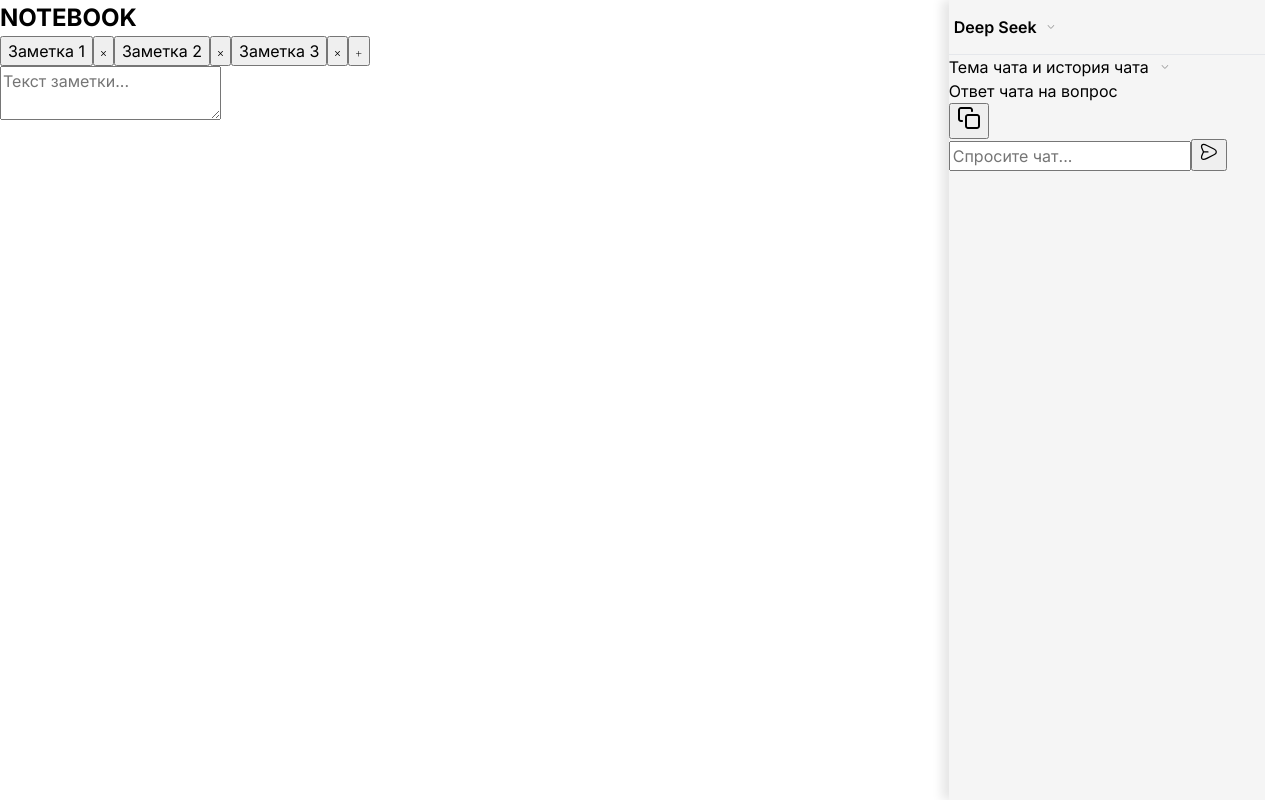
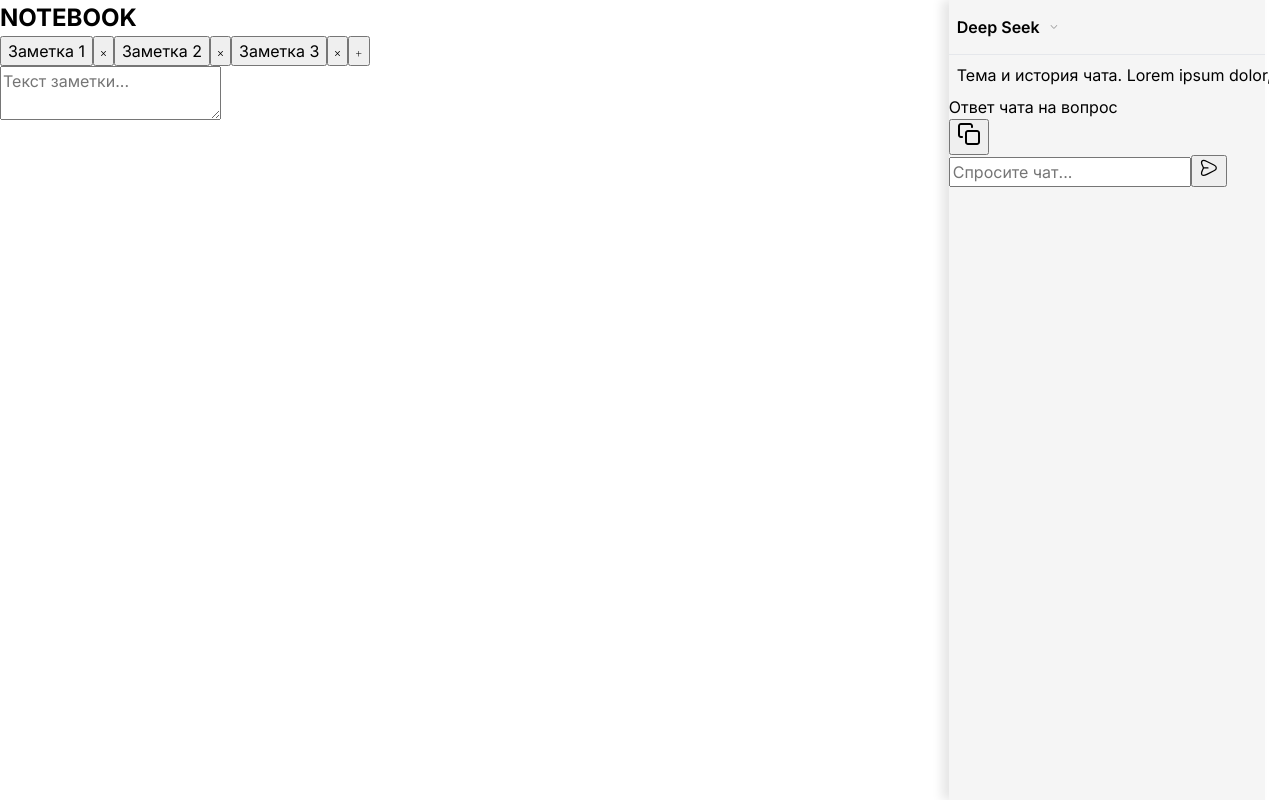
Before and after one commit to Liamm95/JS_StartPage, a React (Vite) app: page / in a window 1280 px wide. Built offline with nearby package versions, Linux system fonts and the light colour scheme.

Commit message:
style: add new styles for ai-chat__history

```diff
--- a/src/components/AiChat.css
+++ b/src/components/AiChat.css
@@ -1,5 +1,6 @@
 .ai-chat {
   flex: 1;
+  max-width: 25%;
   display: flex;
   flex-direction: column;
   background-color: var(--color-gray-1);
@@ -10,7 +11,7 @@
   display: flex;
   align-items: center;
   gap: 8px;
-  padding: 15px 15px 15px 5px;
+  padding: 15px 15px 15px 8px;
   border-bottom: 1px solid #e5e7eb;
 }
 
@@ -53,11 +54,28 @@
 }
 
 .ai-chat__history {
-  display: flex;
-  gap: 10px;
+  display: inline-flex;
+  margin: 4px;
+  padding: 4px;
+  cursor: pointer;
+  align-self: flex-start;
+  align-items: center;
+  overflow: hidden;
+  border-radius: 8px;
+  user-select: none;
+  white-space: nowrap;
+  text-overflow: ellipsis;
+  max-width: 100%;
 }
 
-.ai-chat__choose-history:hover {
+.ai-chat__choose-history {
+  padding-right: 10px;
+}
+
+.ai-chat__history .ai-chat__choose-button:hover {
+  background-color: transparent;
+}
+
+.ai-chat__history:hover {
   background-color: rgb(219, 218, 218);
-  border-radius: 8%;
 }
--- a/src/components/AiChat.jsx
+++ b/src/components/AiChat.jsx
@@ -42,7 +42,11 @@ const AiChat = () => {
       <div className="ai-chat__history">
         {/* История сообщений чата */}
         <label htmlFor="history-button" className="ai-chat__choose-history">
-          Тема чата и история чата
+          Тема и история чата. Lorem ipsum dolor, sit amet consectetur
+          adipisicing elit. Ipsum architecto distinctio cumque sunt molestiae.
+          Illum accusantium dignissimos, non voluptatum nostrum voluptatibus
+          cupiditate maxime explicabo autem laboriosam eos veritatis, possimus
+          a.
         </label>
         <button
           id="history-button"
```
